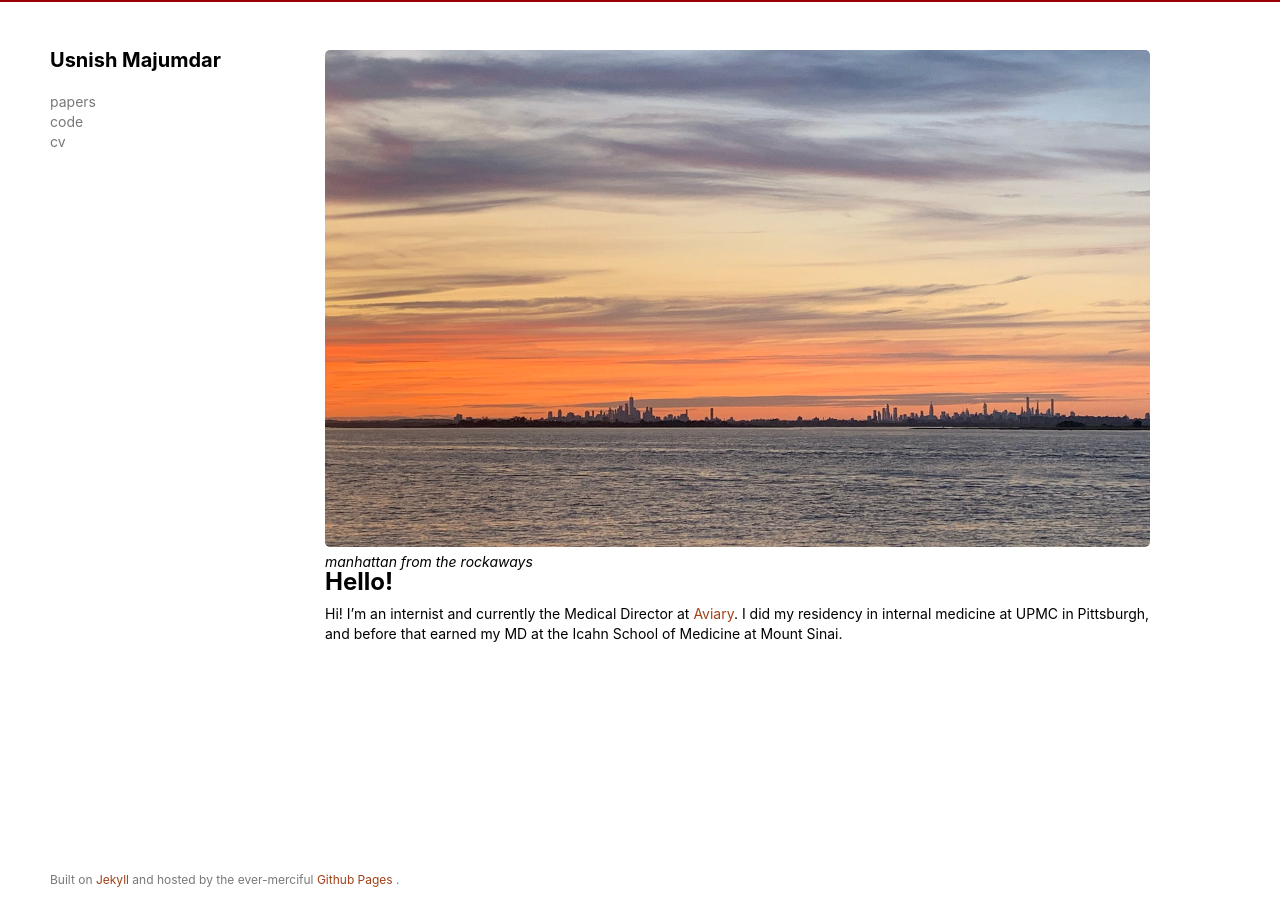
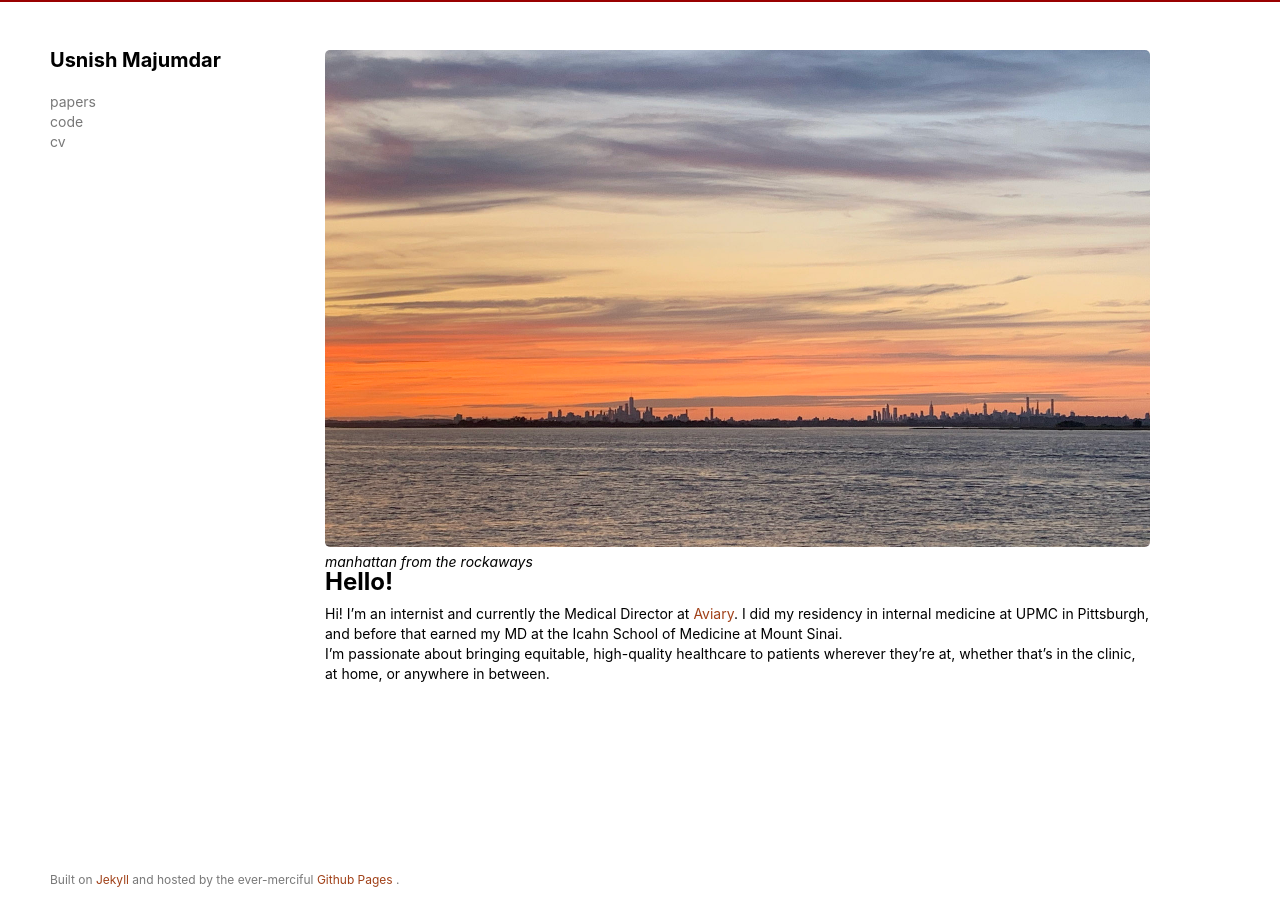
Before and after one commit to usnish/usnish.github.io, a Jekyll site: the page built from index.md, in a window 1280 px wide. Built offline with Jekyll 4.4.1, drawn with Linux system fonts in a browser that asks for light colours; nearby versions of some CDN libraries.

Commit message:
Add note on equitable care to bio
Co-Authored-By: Claude Opus 5.5 <noreply@anthropic.com>
Claude-Session: https://claude.ai/code/session_01QNrrw8PBqGXZ4cmkWCDGvW

```diff
--- a/index.md
+++ b/index.md
@@ -10,3 +10,5 @@ title: Usnish Majumdar
 # Hello!
 
 Hi! I'm an internist and currently the Medical Director at [Aviary](https://aviaryhealth.com). I did my residency in internal medicine at UPMC in Pittsburgh, and before that earned my MD at the Icahn School of Medicine at Mount Sinai.
+
+I'm passionate about bringing equitable, high-quality healthcare to patients wherever they're at, whether that's in the clinic, at home, or anywhere in between.
```
